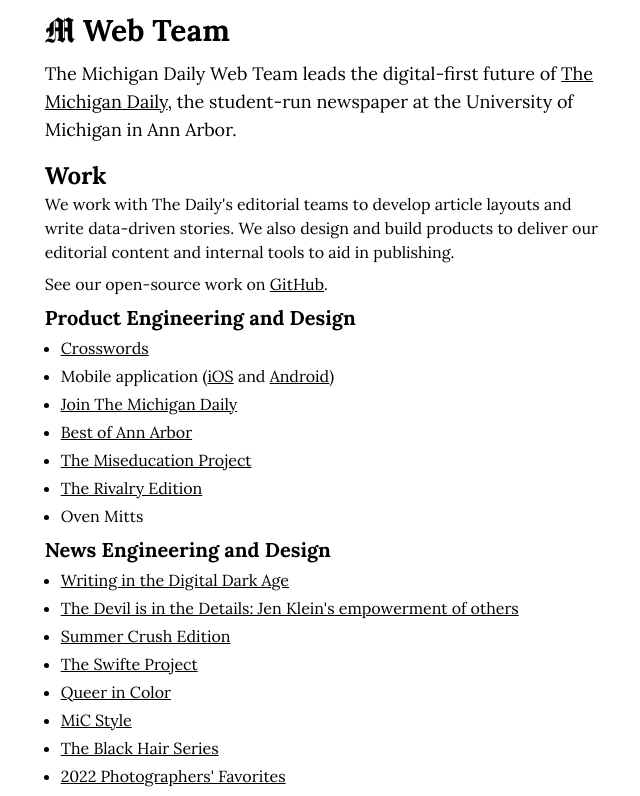
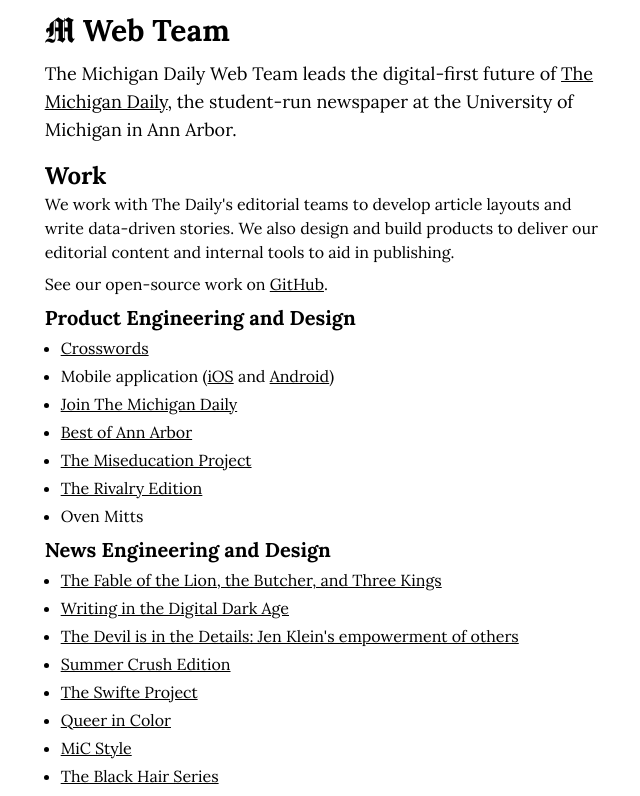
Before and after one commit to michigandaily/michigandaily.github.io, a Next.js app: page / in a window 1280 px wide. Shown: the top 796 px of the page, without its empty margins (314-954 px from the left). Built offline with nearby package versions, Linux system fonts and the light colour scheme.

Commit message:
Add fable story

```diff
--- a/src/app/page.tsx
+++ b/src/app/page.tsx
@@ -88,6 +88,11 @@ export default function Page() {
               News Engineering and Design
             </h3>
             <UnorderedList>
+              <li>
+                <Anchor href="https://mic.michigandaily.com/2023/the-fable-of-the-lion-the-butcher-and-three-kings/">
+                  The Fable of the Lion, the Butcher, and Three Kings
+                </Anchor>
+              </li>
               <li>
                 <Anchor href="https://specials.michigandaily.com/2023/writing-in-the-digital-dark-age/">
                   Writing in the Digital Dark Age
```
